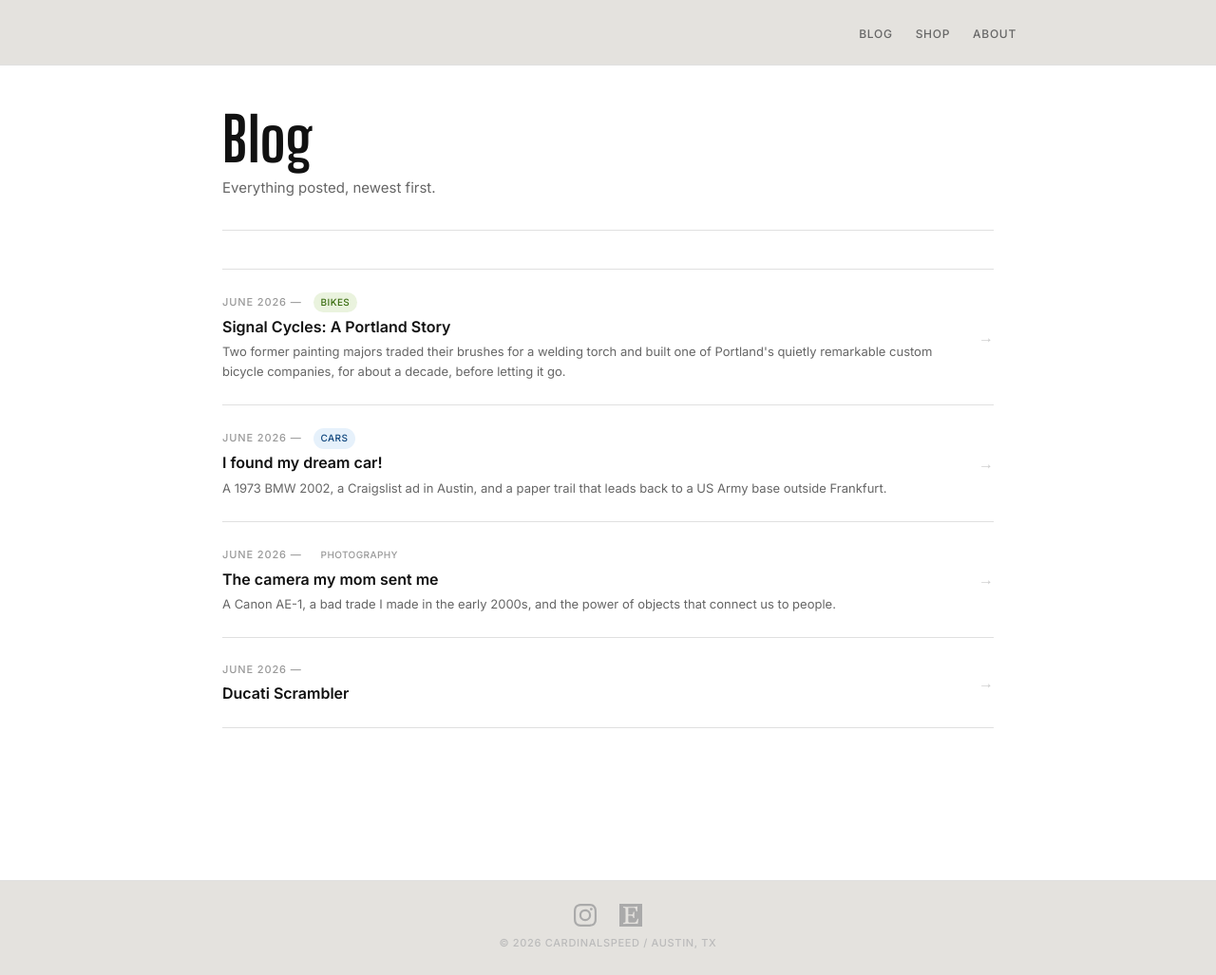
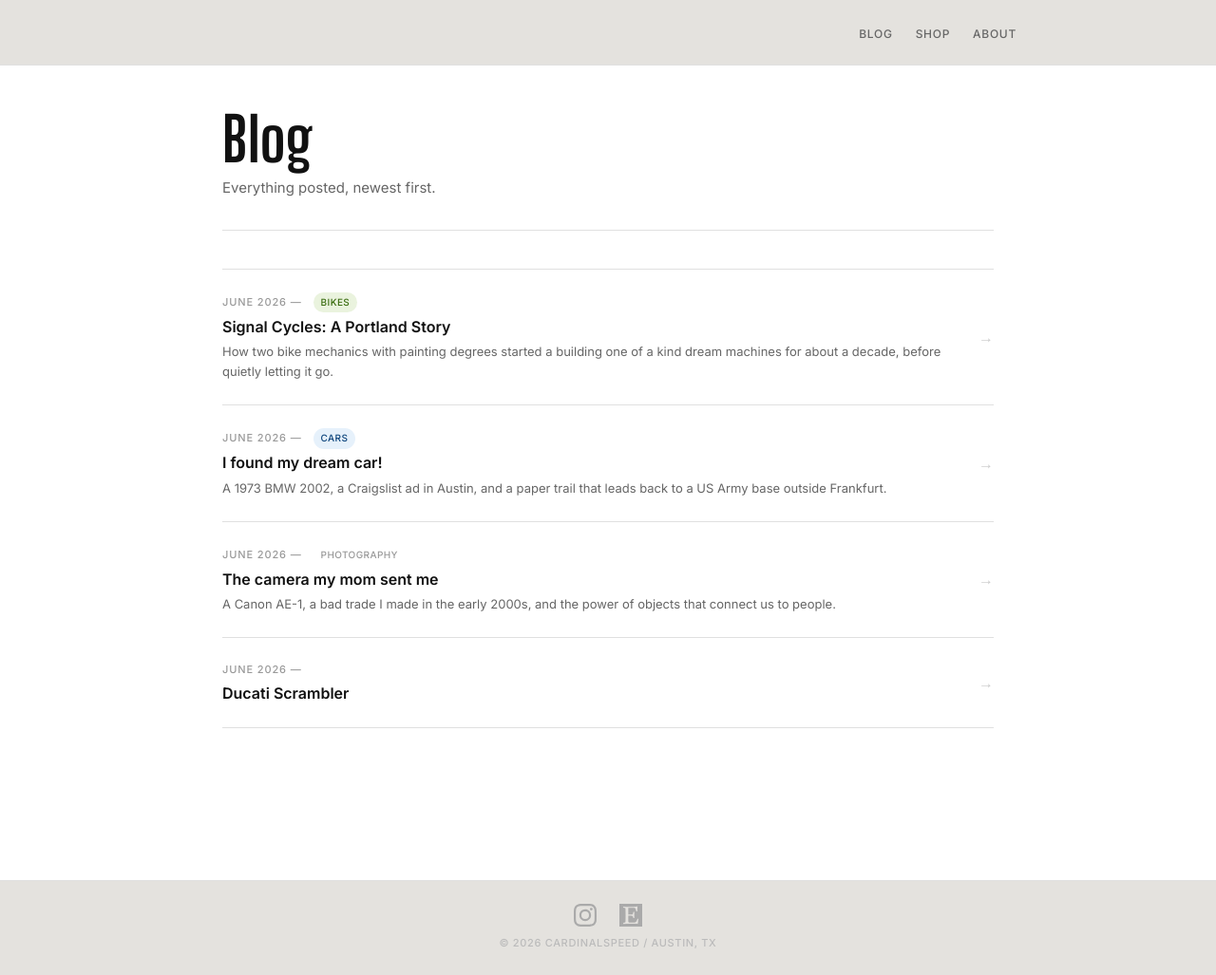
Before and after one commit to cardinal-/cardinalspeed.github.io, a Jekyll site: the page built from blog.html, in a window 1280 px wide. Shown: the whole page at 95% size. Built offline with Jekyll 4.4.1, drawn with Linux system fonts in a browser that asks for light colours; some of the changed lines change nothing that is shown.

Commit message:
fixing picture links and text updates

```diff
--- a/_posts/2026-06-18-the-signal-cycles-story.md
+++ b/_posts/2026-06-18-the-signal-cycles-story.md
@@ -3,7 +3,7 @@ layout: post
 title: "Signal Cycles: A Portland Story"
 date: 2026-06-18
 category: Bikes
-summary: Two former painting majors traded their brushes for a welding torch and built one of Portland's quietly remarkable custom bicycle companies, for about a decade, before letting it go.
+summary: How two bike mechanics with painting degrees started a building one of a kind dream machines for about a decade, before quietly letting it go.
 intro: In the fall of 2007, two bike mechanics and former painting majors picked up a torch in a small garage in North Portland. This is how Signal Cycles started, what it became, and how it ended.
 ---
 
@@ -18,7 +18,7 @@ Nate Meschke arrived at Bike Gallery, having just moved to Portland from Nebrask
 
 Around that time I was doing light work for Sacha White at Vanilla Bicycles. Nothing formal. Packing completed frames, shipping them out, building some wheels and watching a builder at the top of his craft run a company he clearly loved. I have a vision of him busy at his workbench, singing a Journey song and thinking: that's what it looks like to love what you do for a living.
 
-That example was inspiring. I started doing small fabrication work, adding dropouts to an old frame, making a front rack, adding braze-ons where they were needed. Then I bought a tube set. I built a singlespeed cyclocross bike for a friend. Nate built a mountain bike. We were both hooked.
+That example was inspiring. I started doing small fabrication work, adding dropouts to an old frame, making a front rack, adding braze-ons where they were needed. Then I bought a tube set. I built a singlespeed cyclocross bike for a friend. There is some unexplainable magic that happens when raw materials are joined into a usable machine. Swinging my leg over that first bike and pedaling it away, I felt like a wizard. Nate built a mountain bike for himself and we were both hooked.
 
 
 <figure class="post-image">
@@ -28,7 +28,7 @@ That example was inspiring. I started doing small fabrication work, adding dropo
 
 ## A perfect storm
 
-In early 2007 I attended the North American Handmade Bicycle Show in San Jose. It was only the third year of the show and the momentum behind handmade bikes was growing. I got to see builders I admired: the Sycip brothers, Curtis Inglis, Tom Ritchey showing a fillet-brazed road bike that was decades old and somehow completely modern. I was also there at the request of Joel Grover, the Bike Gallery's main buyer, who asked me to keep my eyes open for builders who might be a good fit for the shop's showroom.
+In early 2007 I attended the North American Handmade Bicycle Show in San Jose. It was only the third year of the show and the momentum behind handmade bikes was growing. I got to see builders I admired: Richard Sachs, the Sycip brothers, Curtis Inglis, Tom Ritchey showing a fillet-brazed road bike that was decades old and somehow completely modern. I was also there at the request of Joel Grover, the Bike Gallery's main buyer, who asked me to keep my eyes open for builders who might be a good fit for the shop's showroom.
 
 At the end of the show they announced that the following year's NAHBS would be held in Portland, Oregon.
 
@@ -77,7 +77,7 @@ Lance Armstrong wandered the aisles. So did Robin Williams. We came away with th
 
 ## The Early Years
 
-Building out of my garage, Nate and I were slow and deliberate. We wanted to be proud of every bike we put the Signal name on, and that took time. The Bike Gallery arrangement turned out to be more safety net than sales channel. In the entire run of that partnership we sold exactly one bike through the shop. That came when our fitter in Lake Oswego called to ask if we could build a bike for Joel Przybilla, the seven-foot center for the Portland Trail Blazers. It turns out that being a giant human being makes buying a bicycle that fits a bit difficult.
+Building out of my garage, Nate and I were slow and deliberate. We wanted to be proud of every bike we put the Signal name on, and that took time. The Bike Gallery arrangement turned out to be more safety net than sales channel. We discovered that our customers wanted to come directly to us and not operate through the Bike Gallery. One of the few bikes that we did sell came with a unique challenge. Our fitter in Lake Oswego shop called to ask if we could build a bike for Joel Przybilla, the seven-foot center for the Portland Trail Blazers. It turns out that being a giant human being makes buying a bicycle that fits a bit difficult.
 
 <figure class="post-image">
   <img src="/images/signal/VanillaGorilla.jpg" alt="Large Signal mountain bike">
@@ -86,9 +86,9 @@ Building out of my garage, Nate and I were slow and deliberate. We wanted to be
 
 By our second year the Bike Gallery relationship had run its course. We hadn't been profitable for them, and we both agreed to a buyout. We were on our own, still working at the shop part time, building bikes in the margins.
 
-We kept going to NAHBS. Indianapolis. Charlotte. The show represented our biggest annual expense but it paid back in coverage. We had magazine features, blog posts, partnership opportunities. More than that, it was where we got to become friends with builders we had admired from a distance. I have a memory of sitting around in a hotel lobby at one of those shows, maybe it was Indy, and looking at the people gathered around the circle and thinking "that's Mark DiNucci."
+We kept going to NAHBS. Indianapolis, then Richmond. The show represented our biggest annual expense but it paid back in coverage. We had magazine features, blog posts, partnership opportunities. More than that, it was where we got to become friends with builders we had admired from a distance. I have a memory of sitting around in a hotel lobby at one of those shows, maybe it was Indy, and looking at the people gathered around the circle and thinking "that's Mark DiNucci."
 
-I also remember a visit from the industrial design team at Trek that was in town. The small team dropped in to have a look at our space and it was kind of a crazy moment for us. Here we were working in a dirty tiny space, but laboring over projects that were special to us. The team at Trek said how much they would love to be doing that kind of work. I thought how cool it must be to work for a huge company and have a salary. And probably a nice computer and chair to sit in. I suppose each of us were probably just not seeing the green grass on our respective sides of the fence.
+Around that time we had a visit from the industrial design team at Trek that was in town. The small team dropped in to have a look at our space and it was kind of a crazy moment for us. Here we were working in a dirty tiny space, but laboring over projects that were special to us. The team at Trek said how much they would love to be doing that kind of work. I thought how cool it must be to work for a huge company and have a salary. And probably a nice computer and chair to sit in. I suppose each of us were probably just not seeing the green grass on our respective sides of the fence.
 
 
 <figure class="post-image">
@@ -147,7 +147,7 @@ That same year we moved out of the garage and into a space on N Page Street. Our
 This was Signal's high water mark. We were building full time. We had connected with a Japanese shop owner at NAHBS and were selling bikes through him. Signal frames had gone to China, Jakarta, several European countries, and across the US. We were approached by Anthropologie to build a made-in-America city bike for their retail stores. We tried hard to make the numbers work. A step-through steel frame with a custom front rack housing a fully equipped wicker picnic basket, retailing at $6,000. The margins were nearly nothing for us and the price was still too high for Anthropologie's customers. The stores eventually had to slash prices to move them.
 
 <figure class="post-image">
-  <img src="/images/signal/anthropologie2.jpg" alt="the Anthropologie bike">
+  <img src="/images/signal/picnicbike.jpg" alt="the Anthropologie bike">
   <figcaption>The picnic bike built exclusively for Anthropologie</figcaption>
 </figure>
 
```
